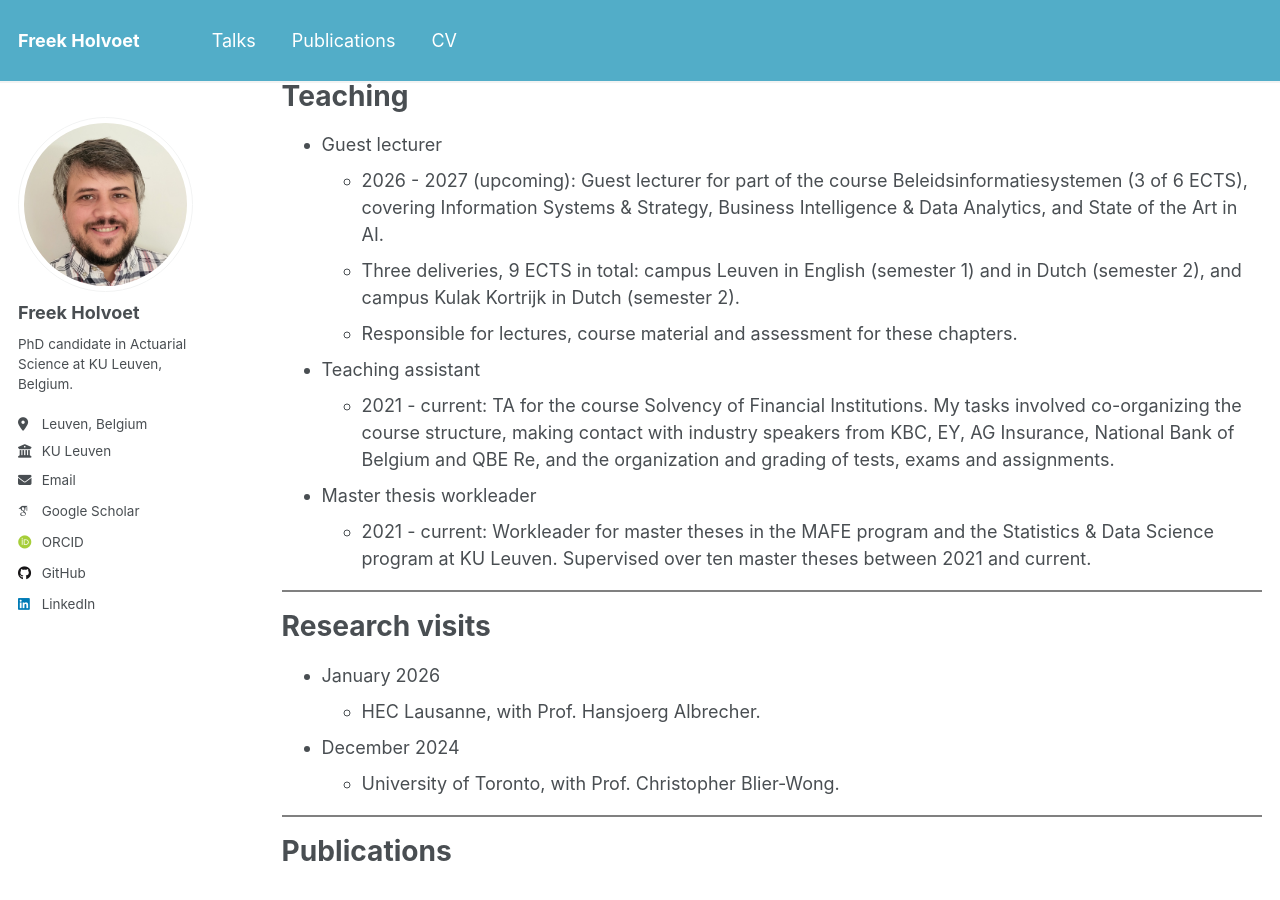
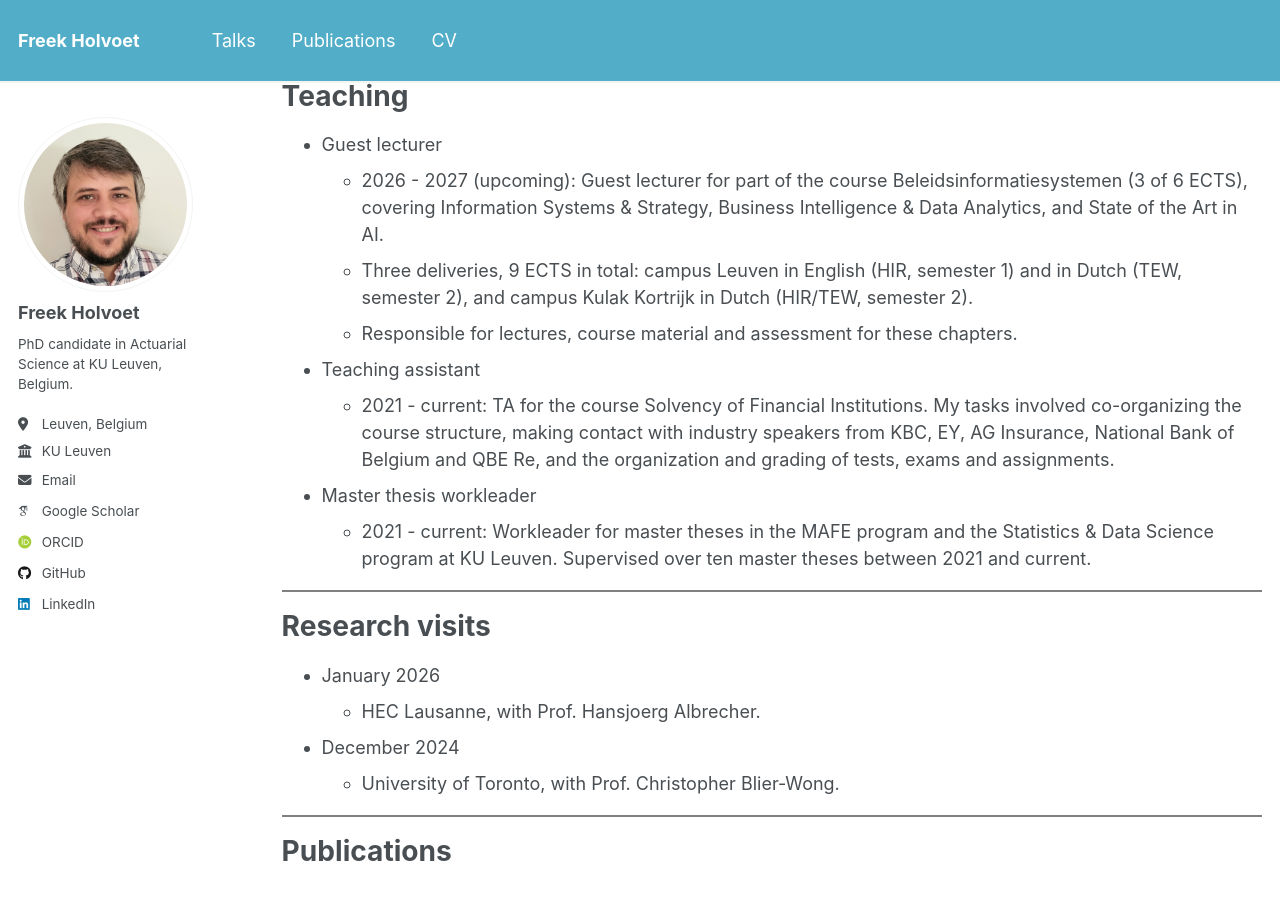
Before and after one commit to freekholvoet/freekholvoet.github.io, a Jekyll site: the page built from _pages/cv.md, in a window 1280 px wide and 900 px high, scrolled down 1003 px. Built offline with Jekyll 4.4.1, drawn with Linux system fonts in a browser that asks for light colours; some web fonts are replaced.

Commit message:
CV addition

```diff
--- a/_pages/cv.md
+++ b/_pages/cv.md
@@ -43,7 +43,7 @@ Teaching
 
 * Guest lecturer
   * 2026 - 2027 (upcoming): Guest lecturer for part of the course Beleidsinformatiesystemen (3 of 6 ECTS), covering Information Systems & Strategy, Business Intelligence & Data Analytics, and State of the Art in AI.
-  * Three deliveries, 9 ECTS in total: campus Leuven in English (semester 1) and in Dutch (semester 2), and campus Kulak Kortrijk in Dutch (semester 2).
+  * Three deliveries, 9 ECTS in total: campus Leuven in English (HIR, semester 1) and in Dutch (TEW, semester 2), and campus Kulak Kortrijk in Dutch (HIR/TEW, semester 2).
   * Responsible for lectures, course material and assessment for these chapters.
 * Teaching assistant
   * 2021 - current: TA for the course Solvency of Financial Institutions. My tasks involved co-organizing the course structure, making contact with industry speakers from KBC, EY, AG Insurance, National Bank of Belgium and QBE Re, and the organization and grading of tests, exams and assignments.
```
